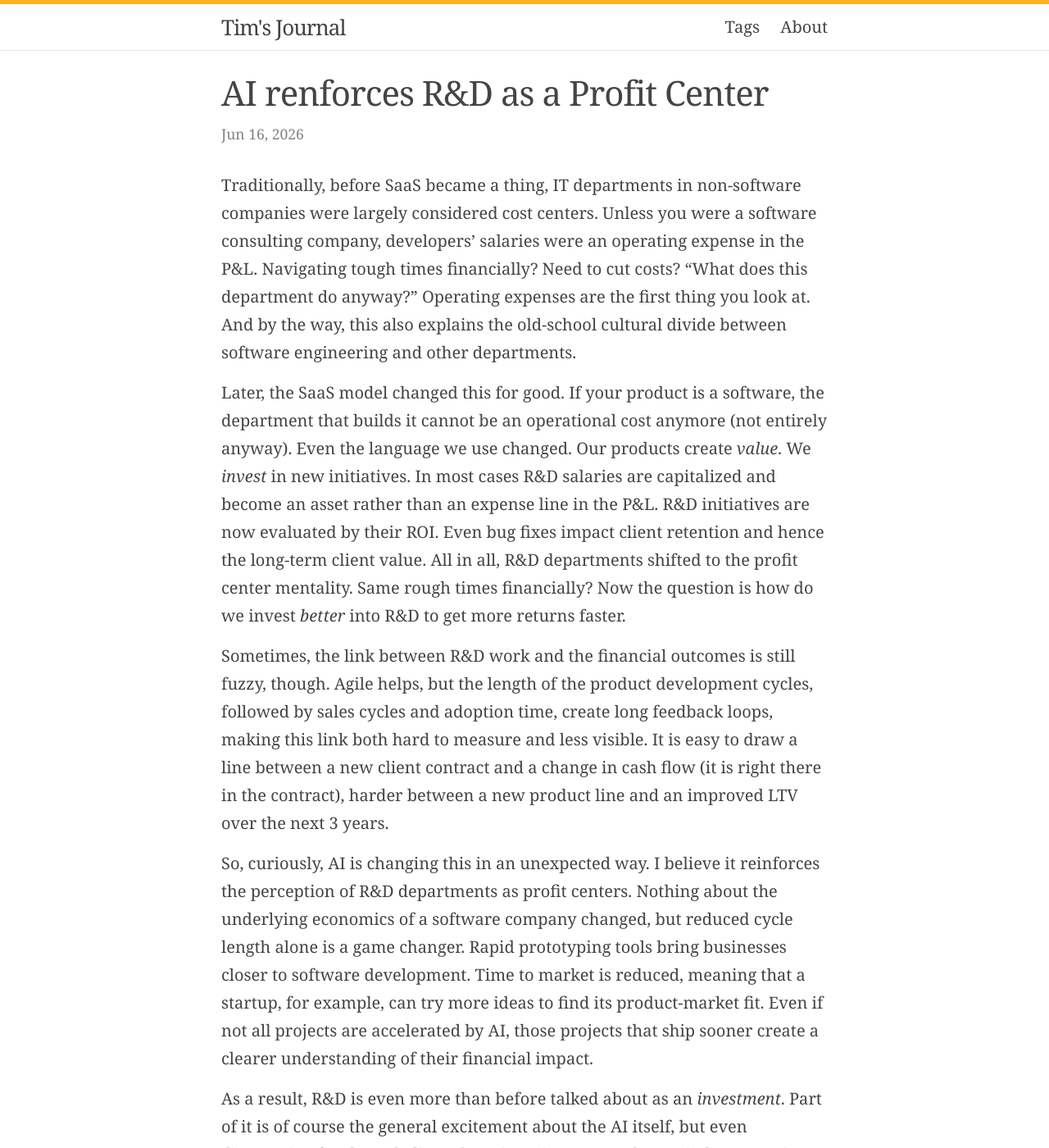
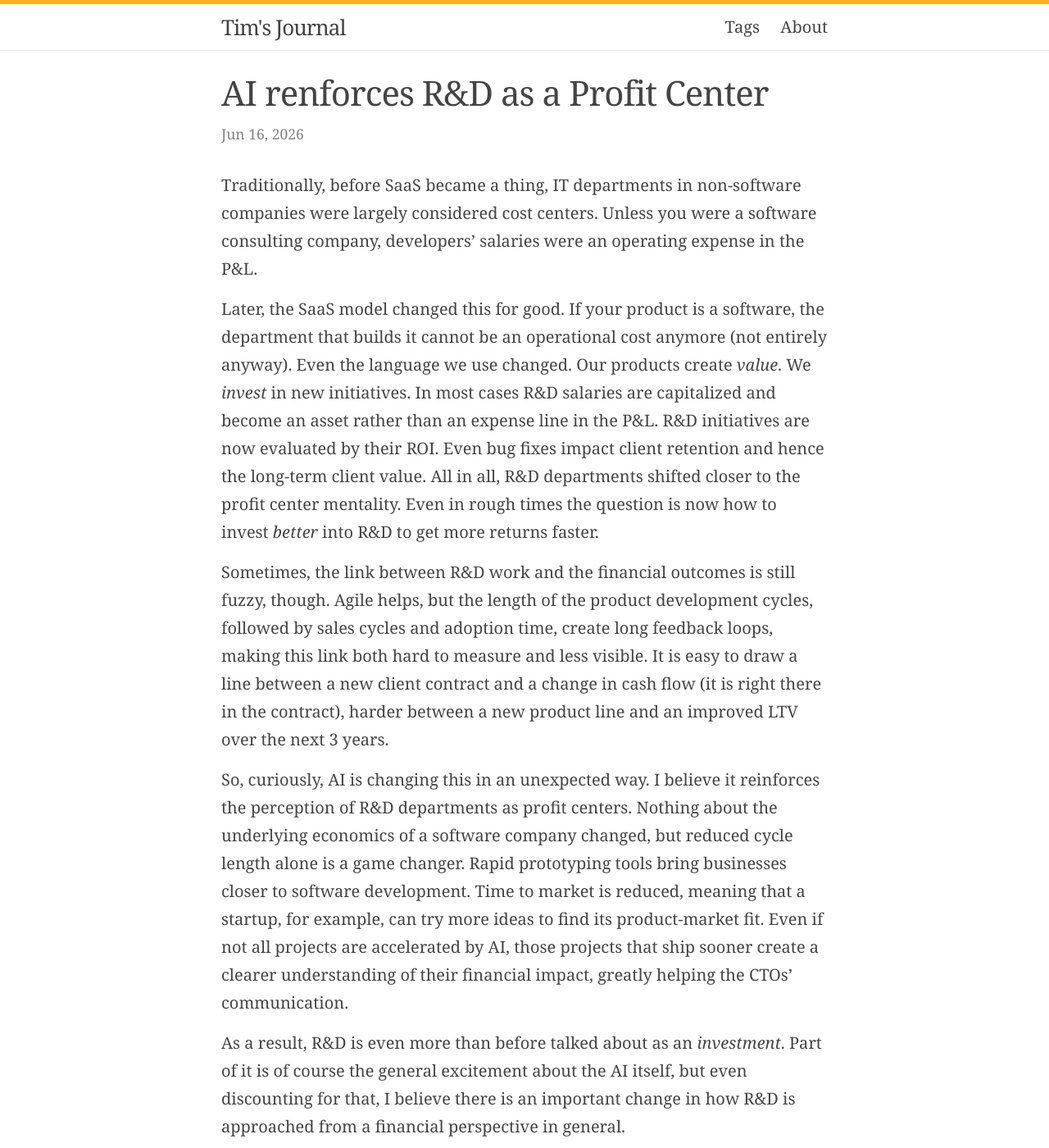
Before and after one commit to candidtim/candidtim.github.io, a Jekyll site: the page built from _posts/2026-06-16-rnd_profit_center.md, in a window 1280 px wide and 1400 px high. Shown: the whole window at 82% size. Built offline with Jekyll 4.4.1, drawn with Linux system fonts in a browser that asks for light colours.

Commit message:
R&D as a Profit Center: shorter and cleaner message

```diff
--- a/_posts/2026-06-16-rnd_profit_center.md
+++ b/_posts/2026-06-16-rnd_profit_center.md
@@ -6,18 +6,13 @@ categories: ai
 description: >
   It took an AI revolution to firmly establish R&D as a profit center. Not
   because AI changed the economics of software development, but because it
-  compressed the feedback loops enough to make the financial impact of
-  engineering work visible. Here is the argument, from P&L impact to
-  LTV:CAC ratios.
+  makes the financial impact of engineering work more visible. Here is the
+  argument, from P&L impact to LTV:CAC ratios.
 ---
 
 Traditionally, before SaaS became a thing, IT departments in non-software
 companies were largely considered cost centers. Unless you were a software
 consulting company, developers' salaries were an operating expense in the P&L.
-Navigating tough times financially? Need to cut costs? "What does this
-department do anyway?" Operating expenses are the first thing you look at. And
-by the way, this also explains the old-school cultural divide between software
-engineering and other departments.
 
 Later, the SaaS model changed this for good. If your product is a software, the
 department that builds it cannot be an operational cost anymore (not entirely
@@ -25,9 +20,9 @@ anyway). Even the language we use changed. Our products create *value*. We
 *invest* in new initiatives. In most cases R&D salaries are capitalized and
 become an asset rather than an expense line in the P&L. R&D initiatives are now
 evaluated by their ROI. Even bug fixes impact client retention and hence the
-long-term client value. All in all, R&D departments shifted to the profit
-center mentality. Same rough times financially? Now the question is how do we
-invest *better* into R&D to get more returns faster.
+long-term client value. All in all, R&D departments shifted closer to the
+profit center mentality. Even in rough times the question is now how to invest
+*better* into R&D to get more returns faster.
 
 Sometimes, the link between R&D work and the financial outcomes is still fuzzy,
 though. Agile helps, but the length of the product development cycles, followed
@@ -42,8 +37,9 @@ the underlying economics of a software company changed, but reduced cycle
 length alone is a game changer. Rapid prototyping tools bring businesses closer
 to software development. Time to market is reduced, meaning that a startup, for
 example, can try more ideas to find its product-market fit. Even if not all
-projects are accelerated by AI, those projects that ship sooner create a clearer
-understanding of their financial impact.
+projects are accelerated by AI, those projects that ship sooner create a
+clearer understanding of their financial impact, greatly helping the CTOs'
+communication.
 
 As a result, R&D is even more than before talked about as an *investment*. Part
 of it is of course the general excitement about the AI itself, but even
```
